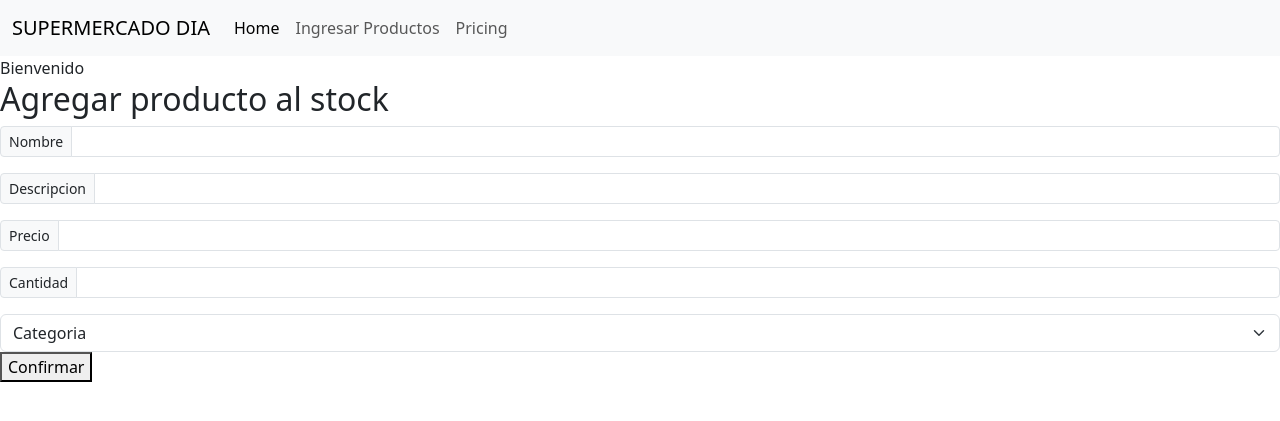
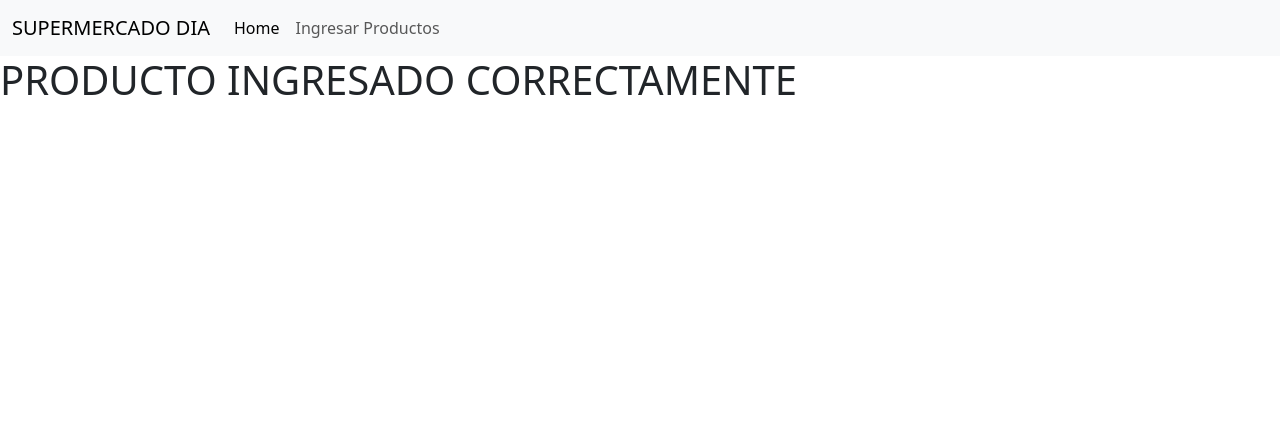
Before and after one commit to Gpanelli3/sistema-de-ventas, a Python web app: template templates/ingresoProd.html in a window 1280 px wide. Shown: the top 421 px of the page. Run offline with Jinja, Linux system fonts and the light colour scheme; the template is opened without the code that fills it, so the values that code supplies are empty.

Commit message:
'input-casi'

```diff
--- a/templates/ingresoProd.html
+++ b/templates/ingresoProd.html
@@ -14,15 +14,14 @@
 
         <nav class="navbar navbar-expand-lg bg-body-tertiary">
           <div class="container-fluid">
-            <a class="navbar-brand" href="./home.html">SUPERMERCADO DIA</a>
+            <a class="navbar-brand" href="./home">SUPERMERCADO DIA</a>
             <button class="navbar-toggler" type="button" data-bs-toggle="collapse" data-bs-target="#navbarNavAltMarkup" aria-controls="navbarNavAltMarkup" aria-expanded="false" aria-label="Toggle navigation">
               <span class="navbar-toggler-icon"></span>
             </button>
             <div class="collapse navbar-collapse" id="navbarNavAltMarkup">
               <div class="navbar-nav">
-                <a class="nav-link active" aria-current="page" href="#">Home</a>
-                <a class="nav-link" href="./ingresoProd.html">Ingresar Productos</a>
-                <a class="nav-link" href="#">Pricing</a>
+                <a class="nav-link active" aria-current="page" href="./home">Home</a>
+                <a class="nav-link" href="./productos">Ingresar Productos</a>
               </div>
             </div>
           </div>
@@ -30,40 +29,10 @@
     <header>
 </head>
 <body>
-    Bienvenido  {{ user }}
+    <H1>PRODUCTO INGRESADO CORRECTAMENTE</H1>
 
-    <h2>Agregar producto al stock</h2>
-    <form action="productos.html" method="post">
 
-        <div class="input-group input-group-sm mb-3">
-            <span class="input-group-text" id="inputGroup-sizing-sm">Nombre</span>
-            <input type="text" class="form-control" aria-label="Sizing example input" aria-describedby="inputGroup-sizing-sm" name="nombre" id="nombre">
-          </div>
-
-          <div class="input-group input-group-sm mb-3">
-            <span class="input-group-text" id="inputGroup-sizing-sm">Descripcion</span>
-            <input type="text" class="form-control" aria-label="Sizing example input" aria-describedby="inputGroup-sizing-sm" name="descripcion" id="descripcion">
-          </div>
-
-          <div class="input-group input-group-sm mb-3">
-            <span class="input-group-text" id="inputGroup-sizing-sm">Precio</span>
-            <input type="number" class="form-control" aria-label="Sizing example input" aria-describedby="inputGroup-sizing-sm" name="precio" id="precio">
-          </div>
-
-          <div class="input-group input-group-sm mb-3">
-            <span class="input-group-text" id="inputGroup-sizing-sm">Cantidad</span>
-            <input type="number" class="form-control" aria-label="Sizing example input" aria-describedby="inputGroup-sizing-sm" name="cantidad" id="cantidad">
-          </div>
-
-          <select class="form-select" aria-label="Default select example">
-            <option selected>Categoria</option>
-            <option value="5">Cervezas</option>
-            <option value="6">Fernet</option>
-            <option value="7">Vodka</option>
-          </select>
-
-          <button type="submit">Confirmar</button>
-    </form>
+    <script src="https://cdn.jsdelivr.net/npm/bootstrap@5.3.3/dist/js/bootstrap.bundle.min.js" integrity="sha384-YvpcrYf0tY3lHB60NNkmXc5s9fDVZLESaAA55NDzOxhy9GkcIdslK1eN7N6jIeHz" crossorigin="anonymous"></script>
 
 
 </body>
```
Also changed, not shown: main.py (+35 -2 lines), templates/home.html (+3 -4 lines), templates/productos.html (+58 -1 lines).
